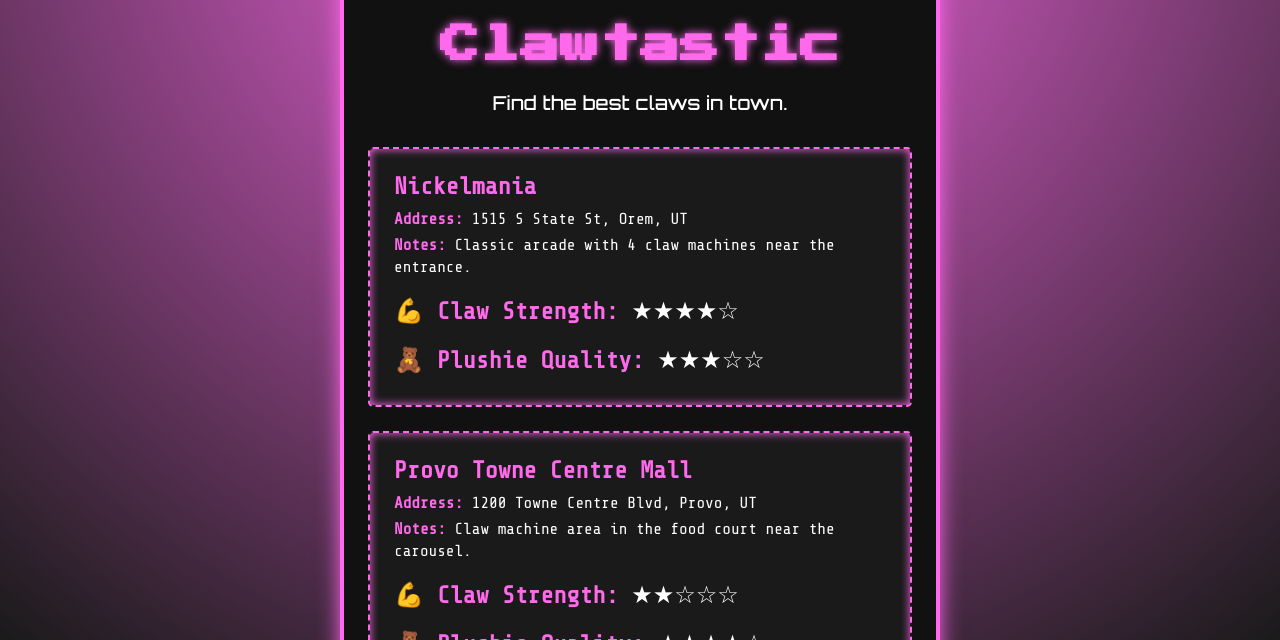
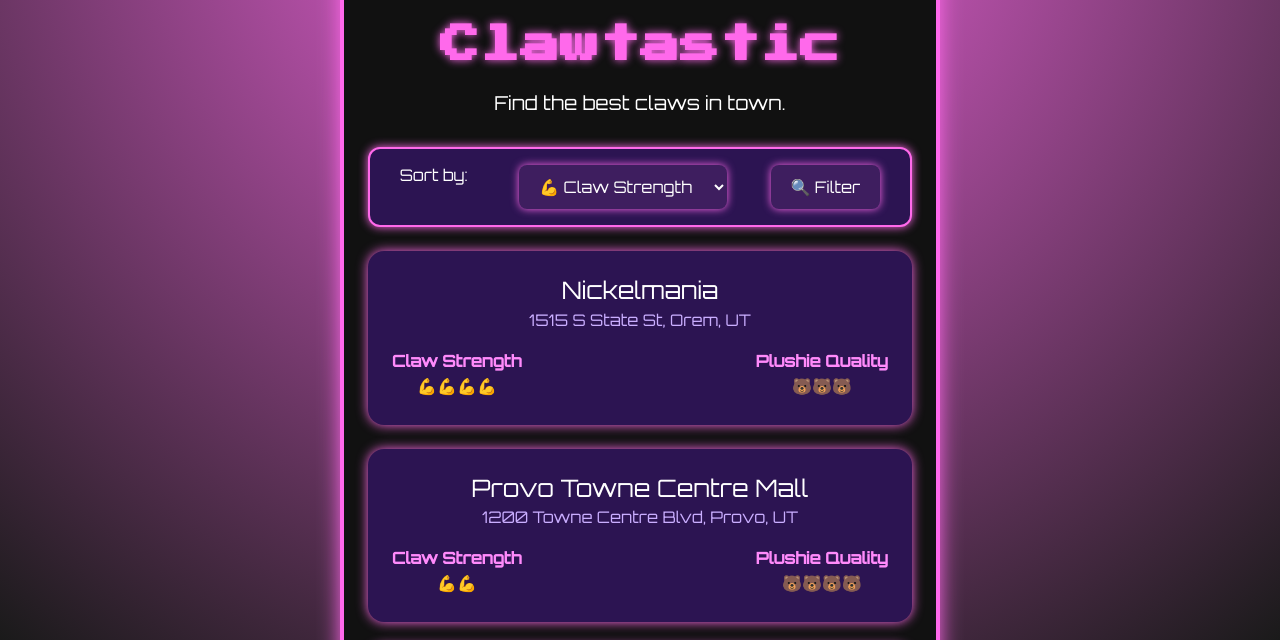
Before and after one commit to angiejtaylor/claw, a plain HTML site: page index.html in a window 1280 px wide. Shown: the part 160-800 px from the top of the page. Drawn offline with nearby package versions, Linux system fonts and the light colour scheme.

Commit message:
add sort and filter

```diff
--- a/index.html
+++ b/index.html
@@ -2,22 +2,41 @@
 <html lang="en">
   <head>
     <meta charset="UTF-8" />
-  <meta name="viewport" content="width=device-width, initial-scale=1.0"/>
+    <meta name="viewport" content="width=device-width, initial-scale=1.0" />
     <title>Claw Machine Finder</title>
-  <link href="https://fonts.googleapis.com/css2?family=Orbitron:wght@500&family=Press+Start+2P&family=VT323&display=swap" rel="stylesheet">
+    <link
+      href="https://fonts.googleapis.com/css2?family=Orbitron:wght@500&family=Press+Start+2P&family=VT323&display=swap"
+      rel="stylesheet"
+    />
     <link rel="stylesheet" href="styles.css" />
   </head>
   <body>
     <div class="container">
       <header>
         <div class="claw-icon">
-          <img src="clawicon.png" alt="Claw Machine Icon" width="100" height="100" />
+          <img
+            src="clawicon.png"
+            alt="Claw Machine Icon"
+            width="100"
+            height="100"
+          />
         </div>
         <h1>Clawtastic</h1>
         <p class="tagline">Find the best claws in town.</p>
       </header>
 
       <main>
+        <main>
+<div class="controls">
+  <label for="sortSelect" class="sort-label">Sort by:</label>
+  <select id="sortSelect" onchange="handleSortChange()">
+    <option value="clawStrength">💪 Claw Strength</option>
+    <option value="plushieQuality">🐻 Plushie Quality</option>
+    <option value="name">🔤 Name (A–Z)</option>
+  </select>
+
+  <button onclick="filterMachines()">🔍 Filter</button>
+</div>  <div id="machineList" class="machine-list">
         <div id="machineList" class="machine-list">
           <!-- JavaScript will populate this -->
         </div>
--- a/script.js
+++ b/script.js
@@ -1,22 +1,55 @@
-fetch('claw-machines.json')
-  .then(response => response.json())
-  .then(data => {
-    const machineList = document.getElementById('machineList');
-    data.forEach(machine => {
-      const div = document.createElement('div');
-      div.className = 'machine';
-      div.innerHTML = `
-        <h2>${machine.name}</h2>
-        <p><strong>Address:</strong> ${machine.address}</p>
-        <p><strong>Notes:</strong> ${machine.notes}</p>
+let machines = [];
+
+function renderMachines(data) {
+  const machineList = document.getElementById("machineList");
+  machineList.innerHTML = ""; // clear current list
+
+  data.forEach((machine) => {
+    const div = document.createElement("div");
+    div.className = "machine";
+    div.innerHTML = `
+      <div class="machine-header">${machine.name}</div>
+      <div class="machine-body">
+        <p>${machine.address}</p>
         <div class="ratings">
-          <p><strong>💪 Claw Strength:</strong> ${'★'.repeat(machine.clawStrength)}${'☆'.repeat(5 - machine.clawStrength)}</p>
-          <p><strong>🧸 Plushie Quality:</strong> ${'★'.repeat(machine.plushieQuality)}${'☆'.repeat(5 - machine.plushieQuality)}</p>
+          <p><strong>Claw Strength</strong> ${"💪".repeat(
+            machine.clawStrength
+          )}</p>
+          <p><strong>Plushie Quality</strong> ${"🐻".repeat(
+            machine.plushieQuality
+          )}</p>
         </div>
-      `;
-      machineList.appendChild(div);
-    });
+      </div>
+    `;
+    machineList.appendChild(div);
+  });
+}
+
+function handleSortChange() {
+  const sortBy = document.getElementById("sortSelect").value;
+  let sorted = [...machines];
+
+  if (sortBy === "clawStrength") {
+    sorted.sort((a, b) => b.clawStrength - a.clawStrength);
+  } else if (sortBy === "plushieQuality") {
+    sorted.sort((a, b) => b.plushieQuality - a.plushieQuality);
+  } else if (sortBy === "name") {
+    sorted.sort((a, b) => a.name.localeCompare(b.name));
+  }
+
+  renderMachines(sorted);
+}
+function filterMachines() {
+  alert("Filter feature coming soon!");
+}
+
+// Fetch and store data
+fetch("claw-machines.json")
+  .then((response) => response.json())
+  .then((data) => {
+    machines = data;
+    renderMachines(machines);
   })
-  .catch(error => {
-    console.error('Error loading data:', error);
+  .catch((error) => {
+    console.error("Error loading data:", error);
   });
--- a/styles.css
+++ b/styles.css
@@ -1,12 +1,13 @@
-@import url('https://fonts.googleapis.com/css2?family=VT323&family=Share+Tech+Mono&display=swap');
+@import url("https://fonts.googleapis.com/css2?family=VT323&family=Share+Tech+Mono&family=Orbitron&display=swap");
 
-html, body {
+html,
+body {
   margin: 0;
   padding: 0;
   width: 100%;
   height: 100%;
   overflow-x: hidden;
-  font-family: 'VT323', monospace;
+  font-family: "VT323", monospace;
   background: radial-gradient(circle at top, #ff69eb 0%, #1a1a1a 100%);
   color: #fff;
 }
@@ -34,12 +35,12 @@
   font-size: 2.5rem;
   color: #ff69eb;
   text-shadow: 0 0 8px #ff69eb;
-  font-family: 'Press Start 2P', cursive;
+  font-family: "Press Start 2P", cursive;
 }
 
 .tagline {
   font-size: 1.2rem;
-  font-family: 'Orbitron', sans-serif;
+  font-family: "Orbitron", sans-serif;
   margin-bottom: 2rem;
 }
 
@@ -50,40 +51,53 @@
 }
 
 .machine {
-  background-color: #1a1a1a;
-  border: 2px dashed #ff69eb;
+  background-color: #2c1452;
+  border-radius: 16px;
+  box-shadow: 0 0 12px #ff69eb;
   padding: 1.5rem;
-  border-radius: 5px;
-  box-shadow: inset 0 0 10px #ff69eb;
-  font-family: "Share Tech Mono", monospace;
-  text-align: left;
+  font-family: "Orbitron", sans-serif;
+  color: #f0e6ff;
 }
 
-.machine h2 {
-  margin: 0 0 0.5rem;
-  color: #ff69eb;
+.machine-header {
+  font-size: 1.5rem;
+  margin-bottom: 0.3rem;
+  color: #ffffff;
 }
 
-.machine p {
-  margin: 0.2rem 0;
-
+.machine-body p {
+  margin: 0.3rem 0;
+  color: #caaeff;
+  font-size: 1rem;
 }
 
-.claw-icon {
-  margin: 0 auto 1.5rem;
-  width: 100px;
-  animation: floatCassette 1s ease-in-out infinite alternate;
+.ratings {
+  display: flex;
+  justify-content: space-between;
+  margin-top: 1rem;
+  font-size: 1.5rem;
 }
 
-.claw-icon img {
-  width: 100%;
-  height: auto;
-  display: block;
+.ratings p {
+  display: flex;
+  flex-direction: column;
+  color: #fff;
+  font-size: 1rem;
+}
+
+.ratings p strong {
+  color: #ff8afb;
+  margin-bottom: 0.3rem;
+  font-size: 1rem;
 }
 
 @keyframes floatCassette {
-  from { transform: translateY(0); }
-  to { transform: translateY(-20px); }
+  from {
+    transform: translateY(0);
+  }
+  to {
+    transform: translateY(-20px);
+  }
 }
 
 @media (max-width: 600px) {
@@ -105,29 +119,69 @@
     font-size: 0.95rem;
   }
 
-  .machine h2 {
+  .machine-header {
     font-size: 1.2rem;
   }
 
-  .machine p {
+  .machine-body p {
     font-size: 0.9rem;
   }
 }
 
-.machine p strong {
-  color: #ff69eb;
+.claw-icon {
+  margin: 0 auto 1.5rem;
+  width: 100px;
+  animation: floatCassette 1s ease-in-out infinite alternate;
 }
 
-.machine p {
-  font-size: 1rem;
-  line-height: 1.4;
+.claw-icon img {
+  width: 100%;
+  height: auto;
+  display: block;
 }
 
-.ratings p {
-  font-size: 1.5rem;
-  margin-top: 1rem;
+.controls {
+  display: flex;
+  justify-content: space-around;
+  gap: 1rem;
+  padding: 1rem;
+  background-color: #2c1452;
+  border: 2px solid #ff69eb;
+  border-radius: 12px;
+  margin-bottom: 1.5rem;
+  box-shadow: 0 0 10px #ff69eb;
 }
 
-.ratings strong {
-  color: #ff69eb;
+.controls button {
+  font-family: "Orbitron", sans-serif;
+  background-color: #3e1e5f;
+  border: none;
+  color: #fff;
+  font-size: 1rem;
+  padding: 0.75rem 1.25rem;
+  border-radius: 8px;
+  cursor: pointer;
+  box-shadow: 0 0 8px #ff69eb;
+  transition: transform 0.1s ease;
 }
+
+.controls button:hover {
+  transform: scale(1.05);
+}
+
+.sort-label {
+  font-family: "Orbitron", sans-serif;
+  color: #fff;
+  margin-right: 0.5rem;
+}
+
+select#sortSelect {
+  font-family: "Orbitron", sans-serif;
+  background-color: #3e1e5f;
+  border: none;
+  color: #fff;
+  font-size: 1rem;
+  padding: 0.6rem 1rem;
+  border-radius: 8px;
+  box-shadow: 0 0 8px #ff69eb;
+}
```
Lines whose indentation alone changed are shown as unchanged.
